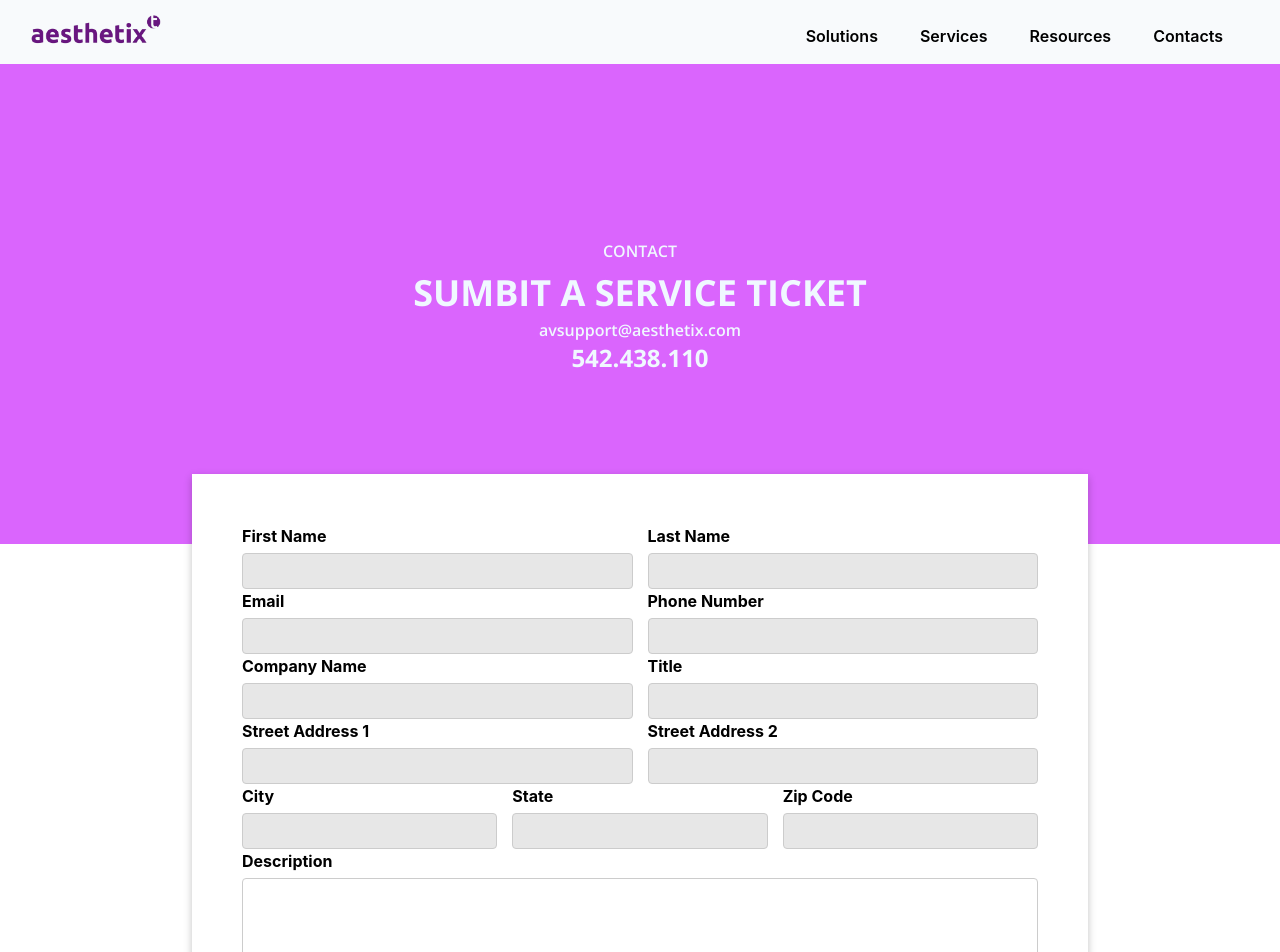
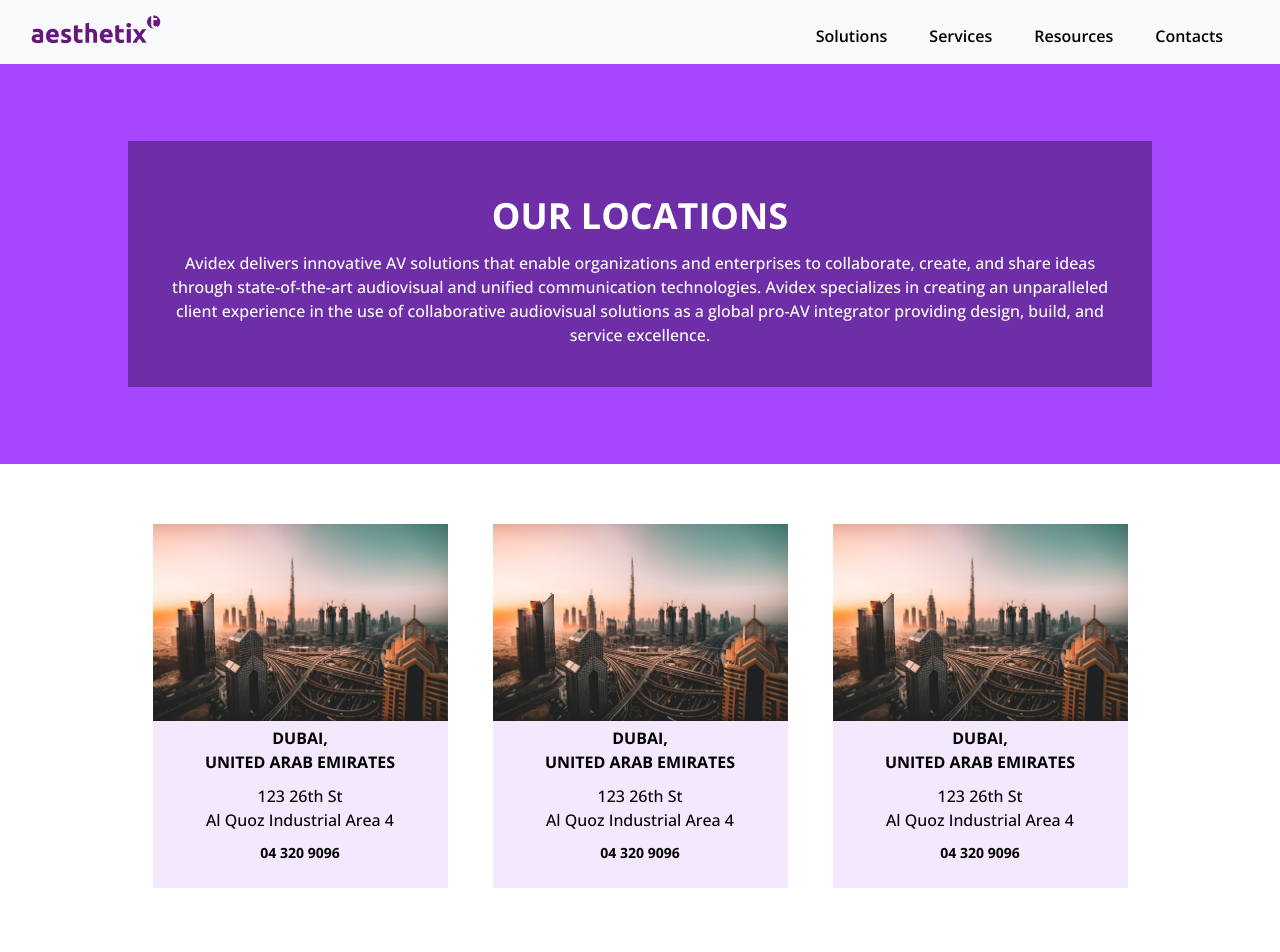
Before and after one commit to vishaalupot/Aesthetix.v3, a React (Create React App) app: page / in a window 1280 px wide. Shown: the top 952 px of the page. Built offline with nearby package versions, Linux system fonts and the light colour scheme.

Commit message:
Styling Support

```diff
--- a/src/Pages/Home.js
+++ b/src/Pages/Home.js
@@ -12,8 +12,8 @@ import Support from '../components/Company/CallSupport/Support';
 const Home = () => {
     return (
         <div>
-            <Support />
-            {/* <Location /> */}
+            {/* <Support /> */}
+            <Location />
             {/* <Culture /> */}
             {/* <AboutAes /> */}
             {/* <LandingPage /> */}
--- a/src/components/Company/Locations/Location.css
+++ b/src/components/Company/Locations/Location.css
@@ -1,5 +1,65 @@
+
+@import url('https://fonts.googleapis.com/css2?family=Open+Sans:ital,wght@0,300..800;1,300..800&display=swap');
 
 
+body{
+    font-family: "Open Sans", sans-serif;
+}
+
 .locationCover{
+    background-color: rgb(166, 70, 255);
+    height: 50vh;
+    width: 100%;
+    display: flex;
+    justify-content: center;
+    align-items: center;
+}
+
+.overLay{
+    background-color: rgba(0, 0, 0, 0.342);
+    height: max-content;
+    width: 80%;
+    position: absolute;
+    display: flex;
+    justify-content: center;
+    align-items: center;
+    flex-direction: column;
+    padding: 40px;
+}
+
+
+.locationInfo {
+    display: flex;
+    justify-content: center;
+    align-items: center;
+    flex-wrap: wrap;
+    padding: 50px;
+    gap: 25px;
+}
+
+.LocationCard {
+    width: 25%; /* Adjust based on your needs */
+    margin: 10px; /* To add some space between cards */
+    display: flex;
+    flex-direction: column;
+    align-items: center;
+    background-color: rgb(243, 232, 253);
+}
+
+.LocationCardImage {
+    width: 100%;
+    height: auto;
+}
+
+.LocationCardText {
+    text-align: center;
+    padding-bottom: 20px;
+}
+
+.supportDesign{
+
+    width: 100%;
+    height: 40vh;
+    background-color: rgb(57, 27, 112);
 
 }
--- a/src/components/Company/Locations/Location.js
+++ b/src/components/Company/Locations/Location.js
@@ -1,35 +1,61 @@
 import './Location.css'
 import NavBar from '../../NavBar/NavBar'
+import Dubai from '../../../assets/dubai.jpg'
 
 const Location = () =>{
     return(
         <div>
             <NavBar />
             <div className='locationCover'>
-                <div className='Layout'></div>
-                <div>Our Locations</div>
-                <div>Avidex delivers innovative AV solutions that enable organizations and enterprises to collaborate, create, and share ideas through state-of-the-art audiovisual and unified communication technologies. Avidex specializes in creating an unparalleled client experience in the use of collaborative audiovisual solutions as a global pro-AV integrator providing design, build, and service excellence.</div>
+                <div className='overLay'>
+                    <div className='text-4xl text-white font-bold py-[15px]'>OUR LOCATIONS</div>
+                    <div className='text-1xl text-white font-medium text-center' >Avidex delivers innovative AV solutions that enable organizations and enterprises to collaborate, create, and share ideas through state-of-the-art audiovisual and unified communication technologies. Avidex specializes in creating an unparalleled client experience in the use of collaborative audiovisual solutions as a global pro-AV integrator providing design, build, and service excellence.</div>
+                </div>
             </div>
 
             <div className='locationInfo'>
 
-                <div>
-                    <img />
-                    <div >
-                        <div>Dubai, United Arab Emirates</div>
+                <div className='LocationCard'>
+                    <img src={Dubai} className='LocationCardImage'/>
+                    <div className='LocationCardText'>
+                        <div className='text-1xl font-bold py-[5px]'>DUBAI,<br/> UNITED ARAB EMIRATES</div>
+                        <div className='text-[16px] font-medium py-[5px]'>123 26th St<br/> Al Quoz Industrial Area 4</div>
+                        <div className='text-[14px] font-bold py-[5px]'> 04 320 9096</div>
                     </div>
                 </div>
 
-                <div>
-                    <img />
-                    <div >
-                        <div>Qatar </div>
+                <div className='LocationCard'>
+                    <img src={Dubai} className='LocationCardImage'/>
+                    <div className='LocationCardText'>
+                        <div className='text-1xl font-bold py-[5px]'>DUBAI,<br/> UNITED ARAB EMIRATES</div>
+                        <div className='text-[16px] font-medium py-[5px]'>123 26th St<br/> Al Quoz Industrial Area 4</div>
+                        <div className='text-[14px] font-bold py-[5px]'> 04 320 9096</div>
                     </div>
                 </div>
 
+                <div className='LocationCard'>
+                    <img src={Dubai} className='LocationCardImage'/>
+                    <div className='LocationCardText'>
+                        <div className='text-1xl font-bold py-[5px]'>DUBAI,<br/> UNITED ARAB EMIRATES</div>
+                        <div className='text-[16px] font-medium py-[5px]'>123 26th St<br/> Al Quoz Industrial Area 4</div>
+                        <div className='text-[14px] font-bold py-[5px]'> 04 320 9096</div>
+                    </div>
+                </div>
+            </div>
 
+            <div>
+            <svg viewBox="0 0 200 200">
+                <path d="M 0 170 C 120 200 350 100 500 180 L 500 200 L 0 200 Z" fill="rgb(57, 27, 112)"></path>
+            </svg>
+
+            <div className='supportDesign'>
 
             </div>
+            <svg viewBox="0 0 500 200">
+                <path d="M 0 30 C 150 100 280 0 500 20 L 500 0 L 0 0" fill="rgb(57, 27, 112)"></path>
+            </svg>
+            </div>
+
         </div>
     )
 }
```
Also changed, not shown: src/assets/dubai.jpg (added).
